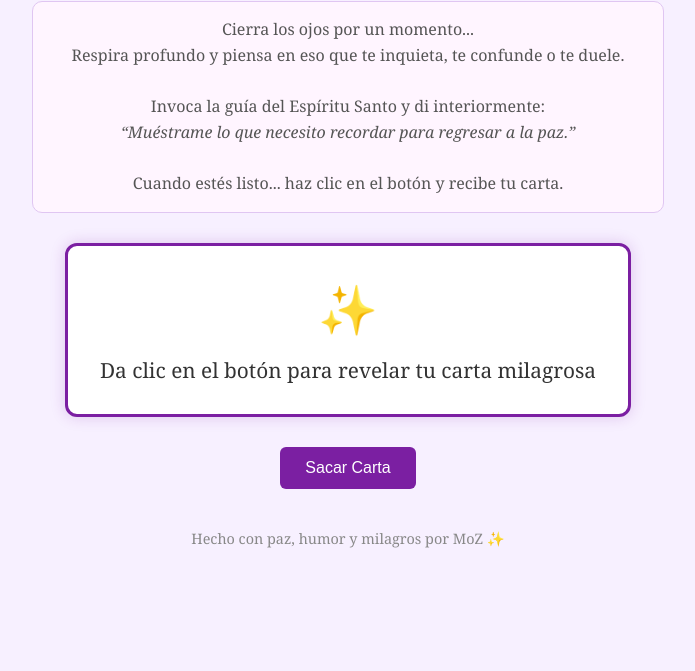
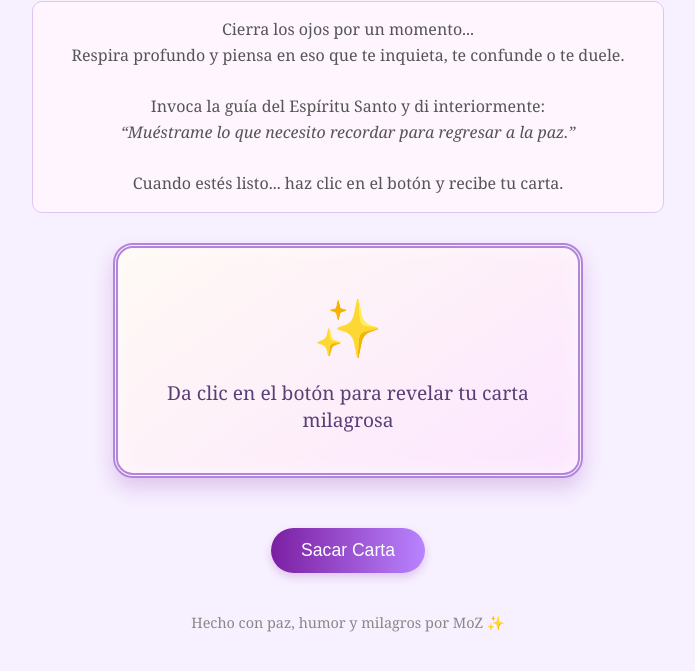
Before and after one commit to mozildur/tarot, a plain HTML site: page index.html in a window 1280 px wide. Shown: the part 121-792 px from the top of the page, without its empty margins (292-987 px from the left). Drawn offline with Linux system fonts and the light colour scheme.

Commit message:
Update index.html

```diff
--- a/index.html
+++ b/index.html
@@ -32,34 +32,47 @@
 
     #carta {
       margin: 30px auto;
-      padding: 30px;
-      width: 80%;
-      max-width: 500px;
-      border: 3px solid #7b1fa2;
-      border-radius: 12px;
-      background: #fff;
-      font-size: 1.3rem;
-      box-shadow: 0 0 15px rgba(123,31,162,0.2);
-      transition: all 0.3s ease;
+      padding: 40px 30px;
+      width: 90%;
+      max-width: 400px;
+      background: linear-gradient(145deg, #fffaf4, #fce6ff);
+      border: 5px double #b185db;
+      border-radius: 20px;
+      box-shadow: 0 10px 20px rgba(123, 31, 162, 0.2),
+                  inset 0 0 20px rgba(255, 255, 255, 0.6);
+      font-size: 1.2rem;
+      color: #5a3e78;
+      font-family: 'Georgia', serif;
+      text-align: center;
+      transition: all 0.4s ease;
+      animation: aparecer 0.5s ease;
     }
 
     #icono {
-      font-size: 3rem;
+      font-size: 3.5rem;
       margin-bottom: 15px;
     }
 
+    @keyframes aparecer {
+      from { opacity: 0; transform: scale(0.9); }
+      to { opacity: 1; transform: scale(1); }
+    }
+
     #btn {
-      background-color: #7b1fa2;
+      background: linear-gradient(to right, #7b1fa2, #b983ff);
       color: white;
       border: none;
-      padding: 12px 25px;
-      font-size: 1rem;
-      border-radius: 6px;
+      padding: 12px 30px;
+      font-size: 1.1rem;
+      border-radius: 30px;
       cursor: pointer;
+      box-shadow: 0 4px 8px rgba(123, 31, 162, 0.2);
+      margin-top: 20px;
+      transition: 0.3s;
     }
 
     #btn:hover {
-      background-color: #9c27b0;
+      background: linear-gradient(to right, #9c27b0, #d0a6ff);
     }
 
     footer {
```
